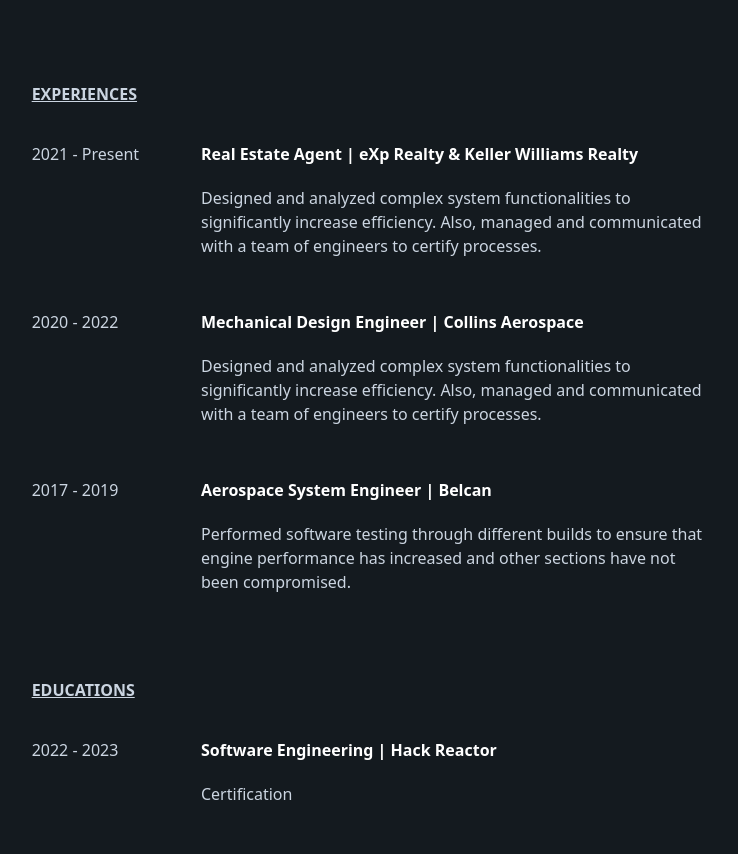
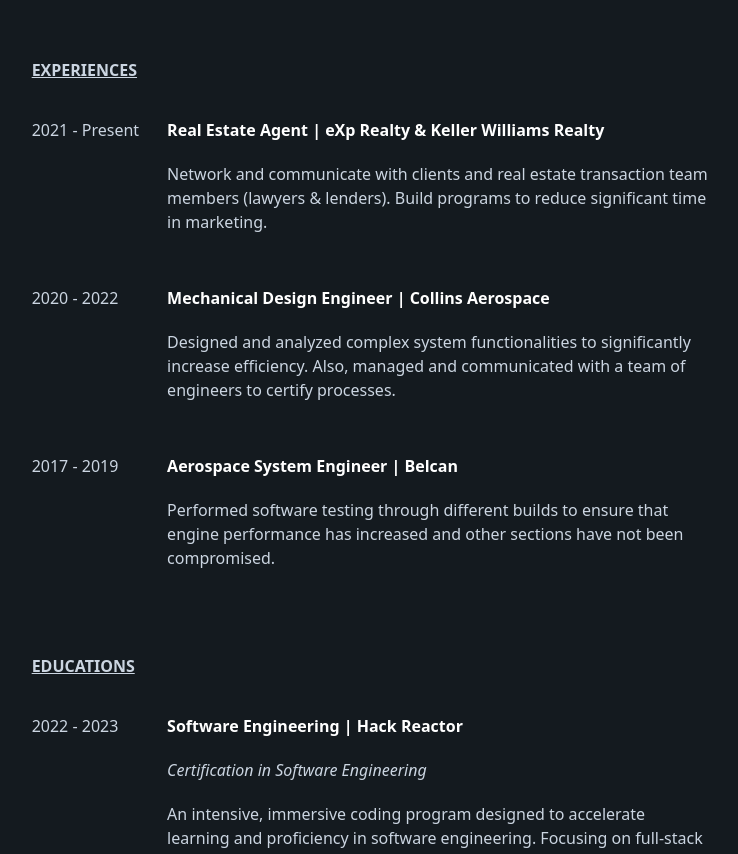
Before and after one commit to knhoang10/AboutMe, a Next.js app: page / in a window 1280 px wide. Shown: the part 1935-2789 px from the top of the page, without its empty margins (451-1189 px from the left). Built offline with nearby package versions, Linux system fonts and the light colour scheme.

Commit message:
Added more information and changed formatting for mobile and buttons.

```diff
--- a/src/app/data/educationData.tsx
+++ b/src/app/data/educationData.tsx
@@ -3,22 +3,24 @@
     id: 1,
     time: '2022 - 2023',
     title: 'Software Engineering',
-    degree: 'Certification',
+    degree: 'Certification in Software Engineering',
     name: 'Hack Reactor',
+    text: `An intensive, immersive coding program designed to accelerate learning and proficiency in software engineering. Focusing on full-stack development, modern technologies, frameworks, and best practices. Engaging in real-world projects and preparing them for roles in the different industry through a blend of theoretical knowledge and practical application.`
   },
   {
     id: 2,
     time: '2017 - 2019',
     title: 'Mechanical Engineering',
-    degree: 'Master of Science',
+    degree: 'Master of Science in Mechanical Engineer: Systems and Mechanics',
     name: 'University of Connecticut',
+    text: 'Systems and Mechanics degree that offers a comprehensive study of mechanical principles and their application in engineering systems. To further expand on previous knowledge in foundational mechanical engineering concepts in continuum mechanics and advanced topics such as kinematics, geometric modeling, control systems, and vibration analysis. Through this curriculum, knowledge and skills are to excel in various engineering fields, encompassing modeling, analysis, and design.'
   },
   {
     id: 3,
     time: '2013 - 2017',
     title: 'Mechanical Engineering',
-    position: 'Mechanical Engineering',
-    degree: 'Bachelor of Science',
+    degree: 'Bachelor of Science in Mechanical Engineering',
     name: 'University of Connecticut',
+    text: ` A degree in mechanical engineering that provides a thorough understanding of fundamental engineering principles and their application in designing and analyzing mechanical systems. Subjects range from mechanics, thermodynamics, materials science, and manufacturing processes. Through hands-on projects and theoretical coursework, skills are developed to design, create, and maintain machinery and systems used in a broad range of industries.`
   },
 ];
--- a/src/app/data/experienceData.tsx
+++ b/src/app/data/experienceData.tsx
@@ -4,7 +4,7 @@
     time: '2021 - Present',
     position: 'Real Estate Agent',
     name: 'eXp Realty & Keller Williams Realty',
-    text: 'Designed and analyzed complex system functionalities to significantly increase efficiency. Also, managed and communicated with a team of engineers to certify processes.'
+    text: 'Network and communicate with clients and real estate transaction team members (lawyers & lenders). Build programs to reduce significant time in marketing.'
   },
   {
     id: 2,
--- a/src/app/data/projectData.tsx
+++ b/src/app/data/projectData.tsx
@@ -8,7 +8,7 @@
     redirectLink: '',
     text: 'A custom built personal website to showcase all of specifics and even get to know myself as a person.',
     techStack: [
-      'TypeScript', 'React', 'Next', 'Vercel', 'Tailwind', 'Material UI', 'JavaScript'
+      'TypeScript', 'React', 'Next', 'Vercel', 'Tailwind', 'Material UI'
     ],
   },
   {
--- a/src/app/education.tsx
+++ b/src/app/education.tsx
@@ -8,6 +8,7 @@
     title: string,
     name: string,
     degree: string,
+    text: string
   }
 };
 
@@ -16,8 +17,9 @@
     <div className={`education ${individualProjectExperience}`}>
       <div className={`timeline ${timelineStyle}`}>{educationInfo.time}</div>
       <div className={`education-information ${projectExperienceInformationStyle}`}>
-        <div className={`experience-title-and-name ${projectExperienceNamePositionStyle}`}>{educationInfo.title} | {educationInfo.name}</div>
-        <div className={`experience-degree ${projectExperienceDescriptionStyle}`}>{educationInfo.degree}</div>
+        <div className={`education-title-and-name ${projectExperienceNamePositionStyle}`}>{educationInfo.title} | {educationInfo.name}</div>
+        <div className={`education-degree italic ${projectExperienceDescriptionStyle}`}>{educationInfo.degree}</div>
+        <div className={`education-description`}>{educationInfo.text}</div>
       </div>
     </div>
   )
--- a/src/app/layout.tsx
+++ b/src/app/layout.tsx
@@ -1,3 +1,5 @@
+import Head from 'next/head';
+
 export default function RootLayout({
   children,
 }: {
@@ -5,6 +7,10 @@
 }) {
   return (
     <html lang="en">
+      <head>
+        <title>Kevin Hoang</title>
+        <link rel='icon' href='/favicon.ico'/>
+      </head>
       <body>{children}</body>
     </html>
   )
--- a/src/app/reuseableComponents/reuseableComponents.tsx
+++ b/src/app/reuseableComponents/reuseableComponents.tsx
@@ -11,7 +11,7 @@
   return (
     <a href={redirectLink} target='_blank' className={`${className} ${outerButtonStyle}`}>
       <span className={innerButtonStyle}></span>
-      <span className='relative'>{text}</span>
+      <span className='relative text-center'>{text}</span>
     </a>
   )
 };
--- a/src/app/style/constantStyles.tsx
+++ b/src/app/style/constantStyles.tsx
@@ -21,15 +21,15 @@
   ${rightPadding} flex lg:flex-row flex-col hover:bg-slate-800 rounded-2xl
 `;
 
-export const timelineStyle = `lg:basis-1/4`;
-export const projectExperienceInformationStyle = `lg:basis-3/4 ${flexColSpaceBetweenDiv}`;
+export const timelineStyle = `lg:basis-1/5`;
+export const projectExperienceInformationStyle = `lg:basis-4/5 ${flexColSpaceBetweenDiv}`;
 export const projectExperienceNamePositionStyle = `font-bold text-white`;
 export const projectExperienceDescriptionStyle = `text-slate-300`;
 
 // Button
 // Reusable button
 export const outerButtonStyle = `
-relative bg-slate-800 rounded-lg overflow-hidden text-slate-300 px-5 py-2 group
+relative lg:w-[18%] w-[30%] bg-slate-800 rounded-lg overflow-hidden text-slate-300 px-5 py-2 group flex justify-center items-center
 `;
 export const innerButtonStyle = `
 absolute w-0 rounded-lg group-hover:w-full rounded-lg transition-all ease-out duration-200 h-full bg-blue-700 left-0 top-0
--- a/src/app/transitionPage.tsx
+++ b/src/app/transitionPage.tsx
@@ -35,7 +35,7 @@
     <>
       <div className={`app lg:flex lg:flex-row lg:mx-auto lg:min-h-screen lg:max-w-screen-xl lg:px-24 font-sans transition-opacity duration-1000 ease-in ${fadeText ? 'opacity-100' : 'opacity-0'}`}>
         <div className='basis-1/3 lg:sticky gap-4 flex flex-col justify-between max-h-screen top-0 lg:py-14 px-6' >
-          <div className='introduction flex flex-col gap-4 lg:items-start items-center'>
+          <div className='introduction flex flex-col lg:gap-4 gap-2 lg:items-start items-center'>
             <img className='head-shot rounded-full' src={headShotURL} width='250' height='250'></img>
             <div className={`name ${nameStyle}`}>Kevin Hoang</div>
             <div className={`job-position ${jobPositionStyle}`}>Software Engineer</div>
@@ -53,7 +53,7 @@
 
         <div className={`basis-2/3 ${flexColSpaceBetweenDiv} py-14`}>
           <div className={`about-section ${rightSections} pb-12`}>
-            <p className={`about-me ${newSectionTitle}`}>ABOUT ME</p>
+            <p className={`about-me ${newSectionTitle} `}>ABOUT ME</p>
             <p className='getting-into-software'>Sometime long ago, my first experience in web development was redesigning my MySpace homepage. It was really ugly, but thankfully technology has improved and it allowed me to create better designed websites. I have had the liberty to build applications for corporations and small businesses.</p>
             <p className='what-i-am-doing-now'>Presently, I am actively engaged in software initiatives to expand my real estate business. This allows me to free up valuable time and resources to concentrate on the paramount aspect of any thriving business—my valued clients. </p>
             <p className='about-hobbies'> I don't just hide behind the desk though! You will likely find me at the gym or out and about, eager to connect with new faces and engage with the world!</p>
```
Also changed, not shown: 1 other file (tests, documents, lock files or other folders).
